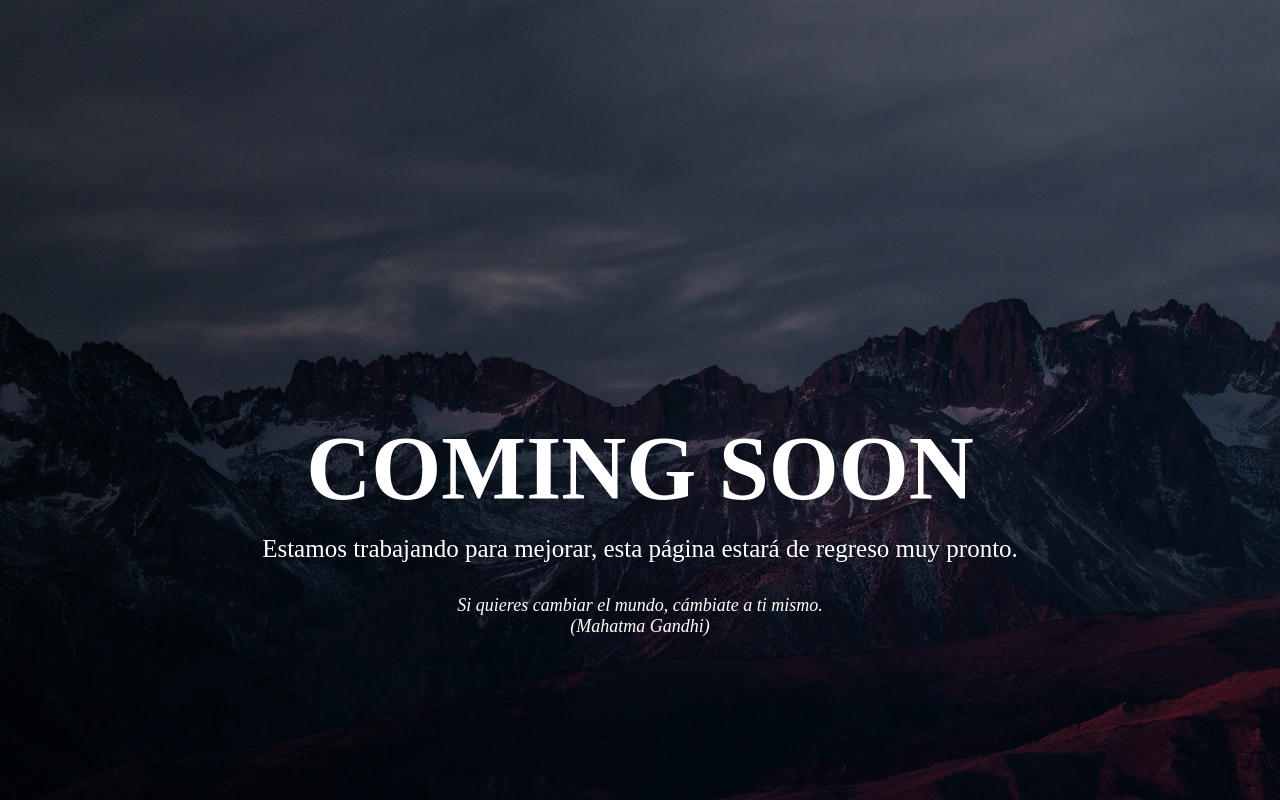
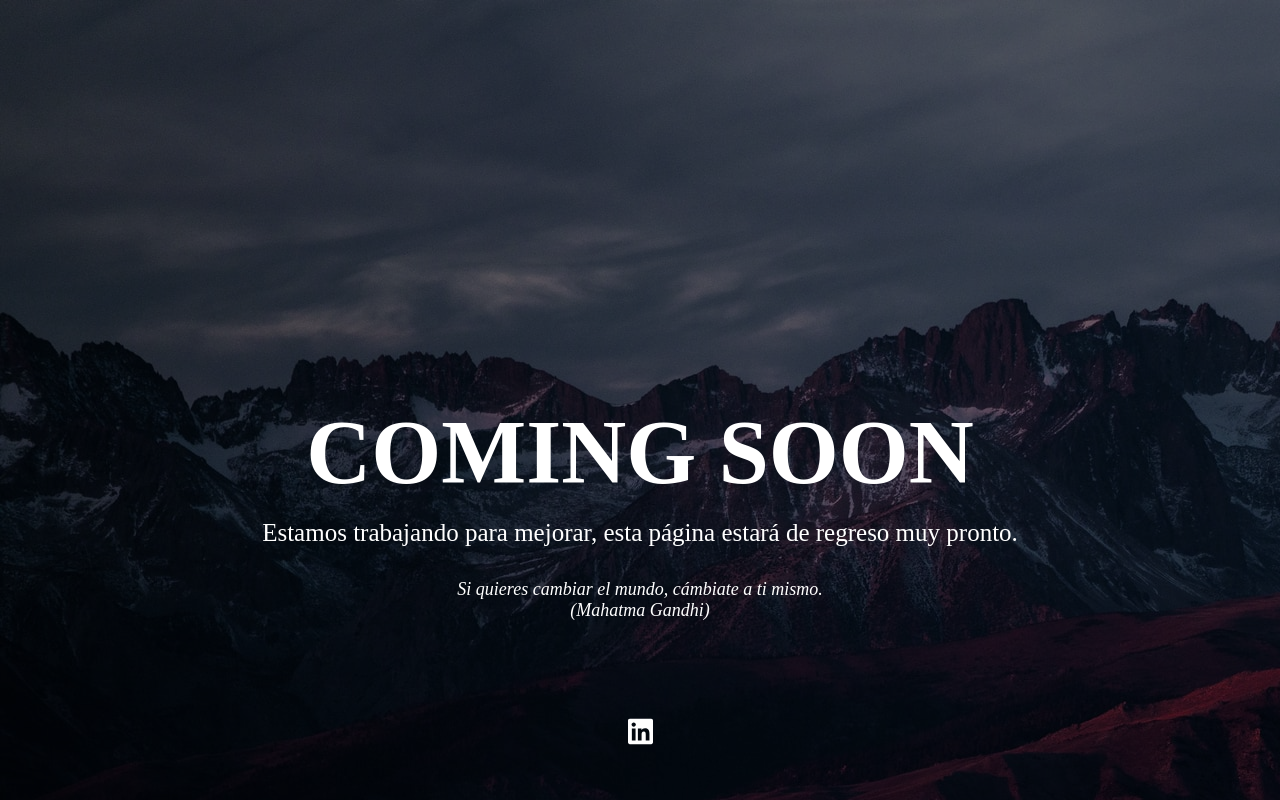
Before and after one commit to didier01/didier-ramirez, an Angular app: page / in a window 1280 px wide. Shown: the top 800 px of the page. Built offline with nearby package versions, Linux system fonts and the light colour scheme.

Commit message:
icono linkedin

```diff
--- a/src/app/views/coming-soon/coming-soon.component.css
+++ b/src/app/views/coming-soon/coming-soon.component.css
@@ -24,8 +24,15 @@
 }
 .subtitle2 {
   font-style: italic;
-  margin-top: 2rem;
+  margin: 2rem auto;
   font-size: 18px;
+}
+.icons {
+  text-align: center;
+  position: absolute;
+  bottom: 50px;
+  left: 0;
+  right: 0;
 }
 
 /*Para pantalla tablet o celular muy grande */
@@ -35,6 +42,9 @@
   }
   .subtitle {
     font-size: 20px;
+  }
+  .icons {
+    bottom: 30px;
   }
 }
 
@@ -55,4 +65,7 @@
     font-size: 16px;
     margin-top: 1rem;
   }
+  .icons {
+    bottom: 25px;
+  }
 }
--- a/src/app/views/coming-soon/coming-soon.component.html
+++ b/src/app/views/coming-soon/coming-soon.component.html
@@ -4,5 +4,12 @@
 
         <P class="subtitle">Estamos trabajando para mejorar, esta página estará de regreso muy pronto.</P>
         <P class="subtitle subtitle2" >Si quieres cambiar el mundo, cámbiate a ti mismo. <br>(Mahatma Gandhi)</P>
+        <div class="icons">
+            <a href="https://www.linkedin.com/in/didier-ramirez-a9154a206/" target="_blank" rel="noopener noreferrer">
+                <img src="../assets/social-network/linkedin.svg" alt="" srcset="" width="25">
+            </a>
+        </div>
+
     </div>
+
 </section>
--- a/src/app/views/coming-soon/coming-soon.component.ts
+++ b/src/app/views/coming-soon/coming-soon.component.ts
@@ -1,4 +1,5 @@
 import { Component, OnInit } from '@angular/core';
+
 
 @Component({
   selector: 'app-coming-soon',
```
Also changed, not shown: src/assets/social-network/linkedin.svg (added).
